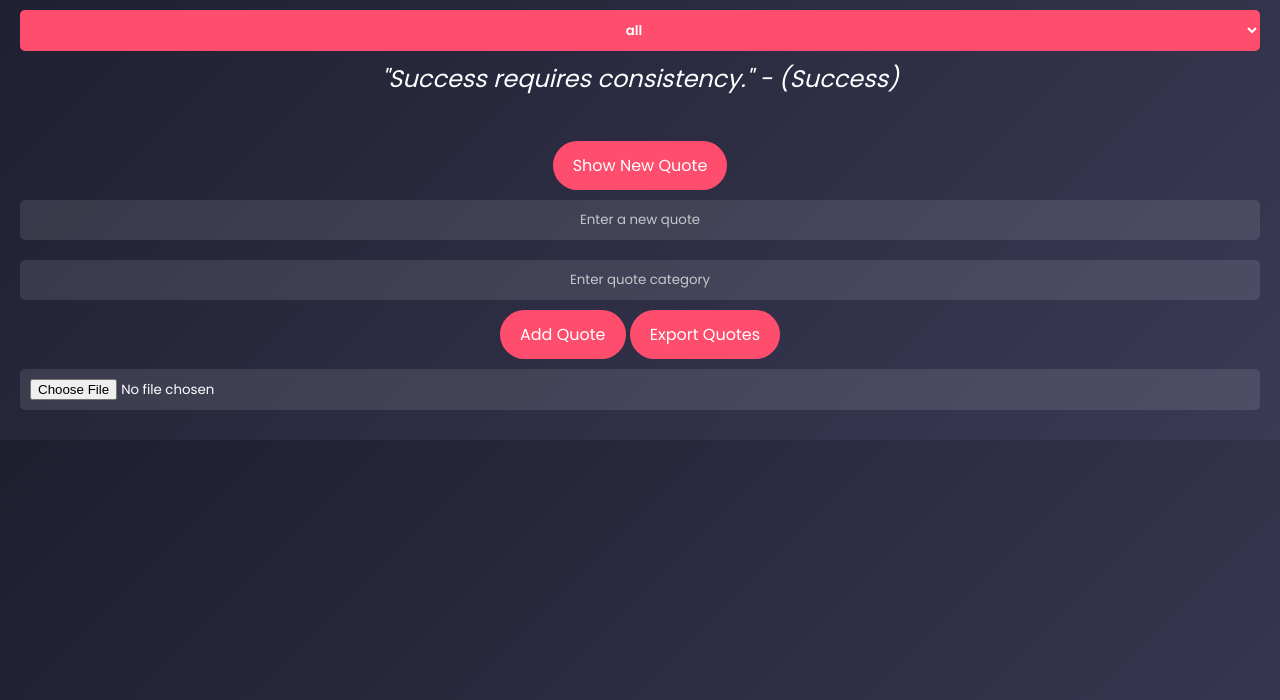
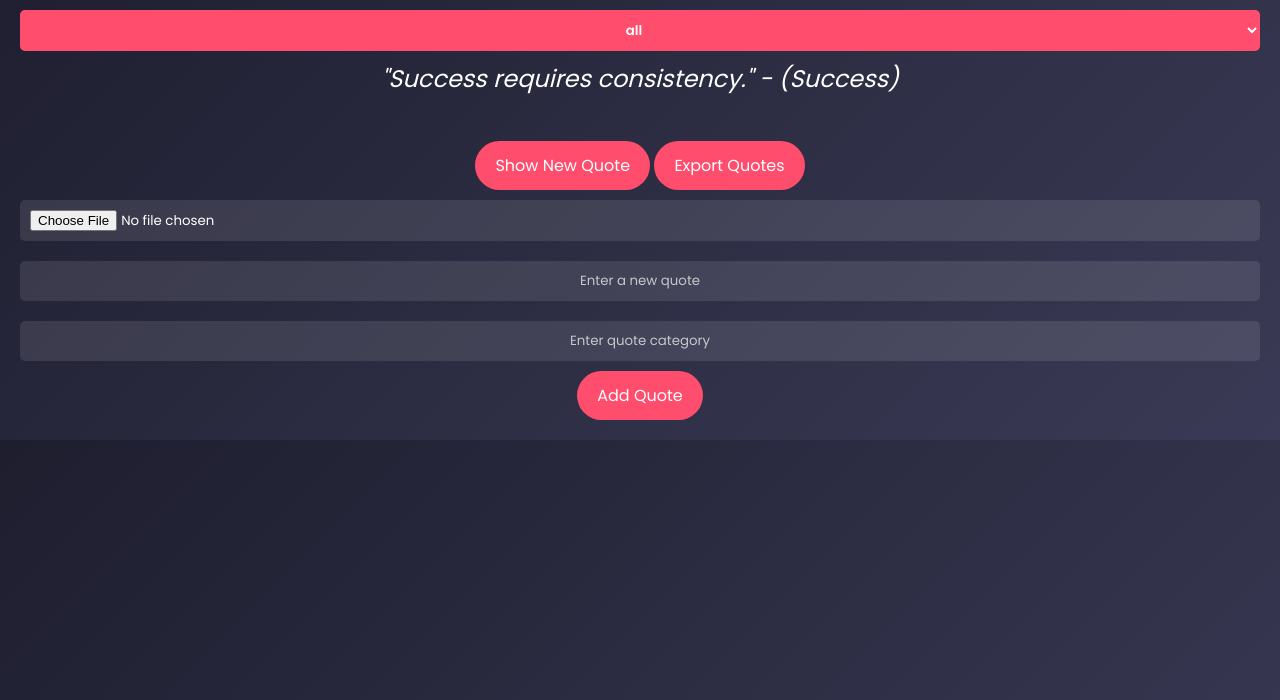
Before and after one commit to timi2003/alx_fe_javascript, a plain HTML site: page dom-manipulation/index.html in a window 1280 px wide. Shown: the part 100-800 px from the top of the page. Drawn offline with Linux system fonts and the light colour scheme.

Commit message:
quote generator updated

```diff
--- a/dom-manipulation/index.html
+++ b/dom-manipulation/index.html
@@ -10,14 +10,18 @@
 
     <h1>Dynamic Quote Generator</h1>
 
+
     <div>
         <select id="categoryFilter" onchange="filterQuotes()">
             <option value="all">All Categories</option>
         </select>
     </div>
 
-    <div id="quoteDisplay">Click "Show New Quote" to get started!</div>
+    <div id="quoteDisplay"></div>
     <button id="newQuote">Show New Quote</button>
+    <button id="exportQuotes" onclick="exportToJsonFile()">Export Quotes</button> <!-- Corrected Button ID -->
+    <input type="file" id="importFile" accept=".json">
+
 
     <script src="script.js"></script>
 </body>
--- a/dom-manipulation/script.js
+++ b/dom-manipulation/script.js
@@ -119,8 +119,6 @@ function createAddQuoteForm() {
         <input id="newQuoteText" type="text" placeholder="Enter a new quote" />
         <input id="newQuoteCategory" type="text" placeholder="Enter quote category" />
         <button onclick="addQuote()">Add Quote</button>
-        <button onclick="exportToJsonFile()">Export Quotes</button>
-        <input type="file" id="importFile" accept=".json" onchange="importFromJsonFile(event)" />
     `;
     document.body.appendChild(formContainer);
 }
```
